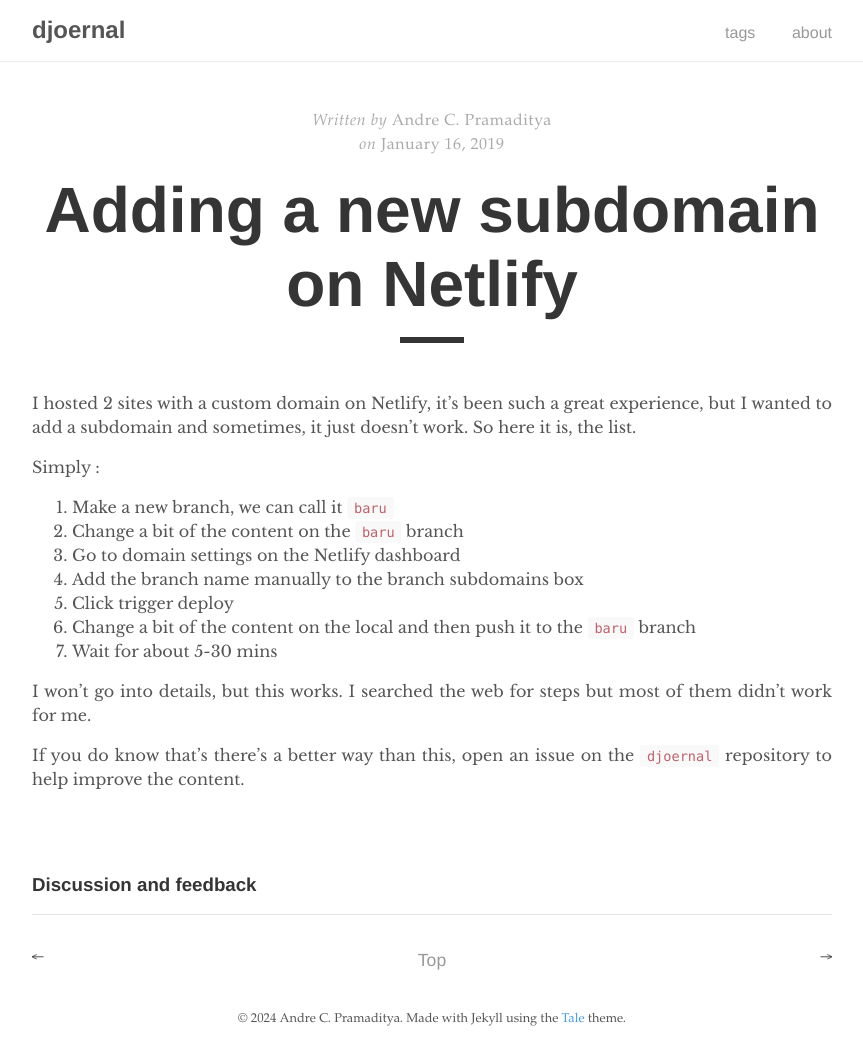
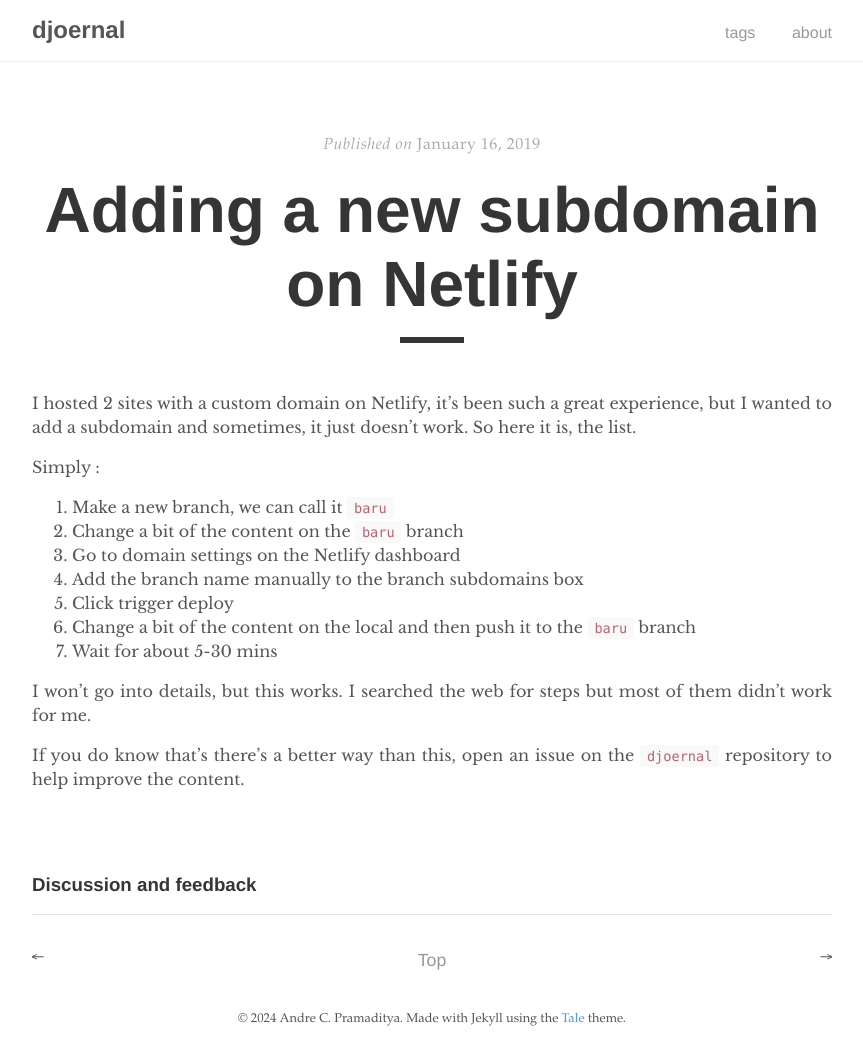
Before and after one commit to drepram/djoernal, a Jekyll site: the page built from _posts/2019-01-16-netlify-subdomain.md, in a window 1280 px wide. Shown: the whole page, without its empty margins (208-1071 px from the left). Built offline with Jekyll 4.4.1, drawn with Linux system fonts in a browser that asks for light colours; comment, search, counter and statistics services are not loaded.

Commit message:
change template

```diff
--- a/_layouts/post.html
+++ b/_layouts/post.html
@@ -4,16 +4,16 @@
 
 <div class="post">
   <div class="post-info">
-    <span>Written by</span>
+    <!-- <span>Written by</span>
     {% if page.author %}
         {{ page.author }}
     {% else %}
         {{ site.author.name }}
-    {% endif %}
+    {% endif %} -->
 
     {% if page.date %}
       <br>
-      <span>on&nbsp;</span><time datetime="{{ page.date }}">{{ page.date | date: "%B %d, %Y" }}</time>
+      <span>Published on&nbsp;</span><time datetime="{{ page.date }}">{{ page.date | date: "%B %d, %Y" }}</time>
     {% endif %}
   </div>
 
```
